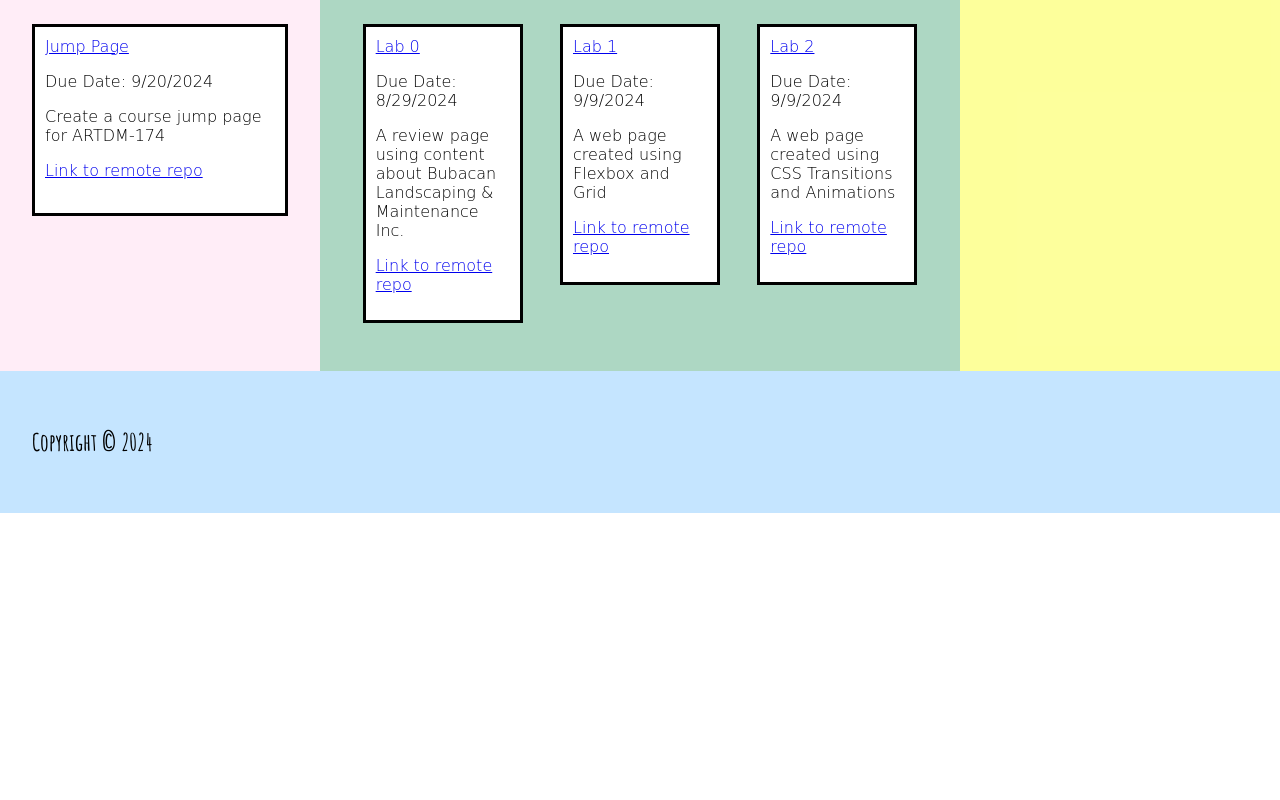
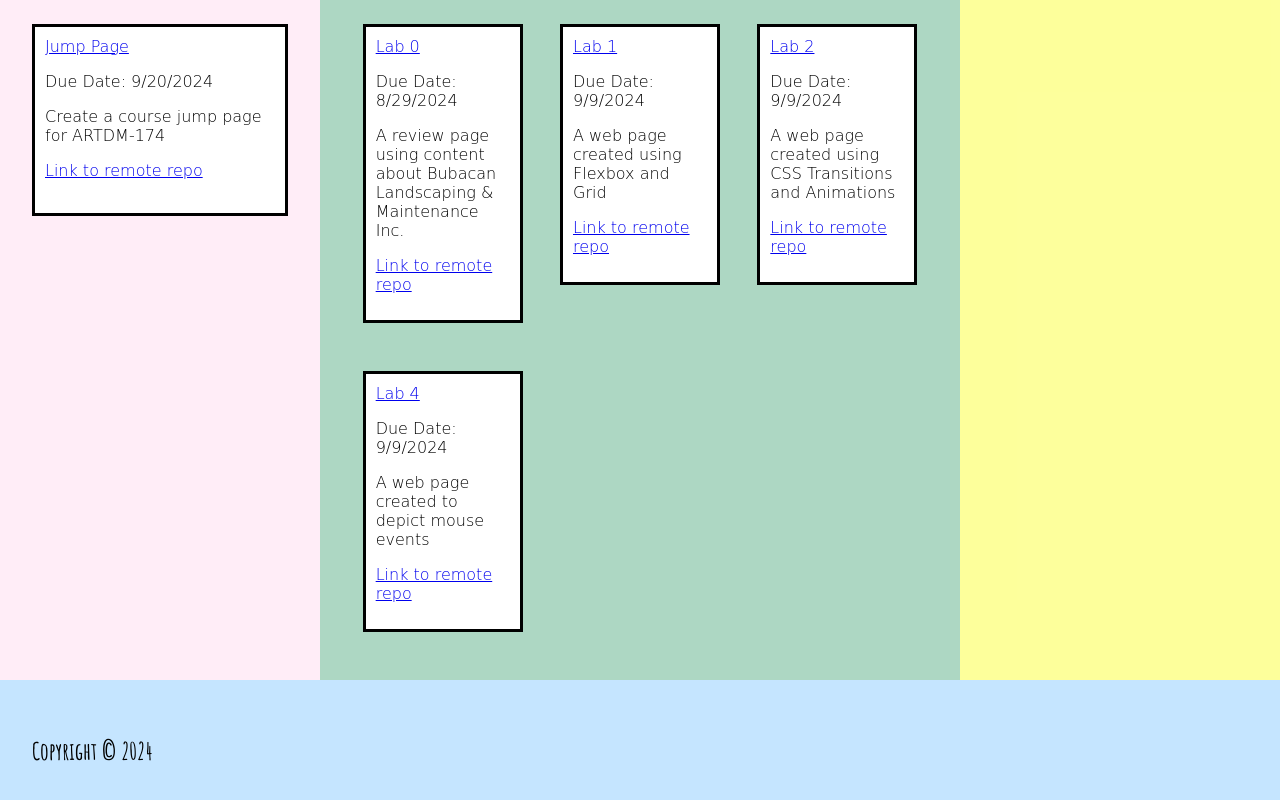
Before and after one commit to cyxnidelxced/project1, a plain HTML site: page project1/index.html in a window 1280 px wide. Shown: the part 671-1471 px from the top of the page. Before the commit the page ends 1184 px from the top, so only its background shows below. Drawn offline with Linux system fonts and the light colour scheme; a web font is replaced by a local one.

Commit message:
added link

```diff
--- a/project1/index.html
+++ b/project1/index.html
@@ -59,6 +59,12 @@
                 <p>A web page created using CSS Transitions and Animations</p>
                 <p><a href="https://github.com/cyxnidelxced/lab2.git" title="" target="_blank">Link to remote repo</a></p>
             </li>
+
+            <li><a href="../../labs/lab4/index.html" title="Lab 4 : Changing the DOM" target="_blank">Lab 4</a>
+            <p>Due Date: 9/9/2024</p>
+            <p>A web page created to depict mouse events</p>
+            <p><a href="https://github.com/cyxnidelxced/lab4.git" title="" target="_blank">Link to remote repo</a></p>
+            </li>
           </ol>
         </section>
 
```
